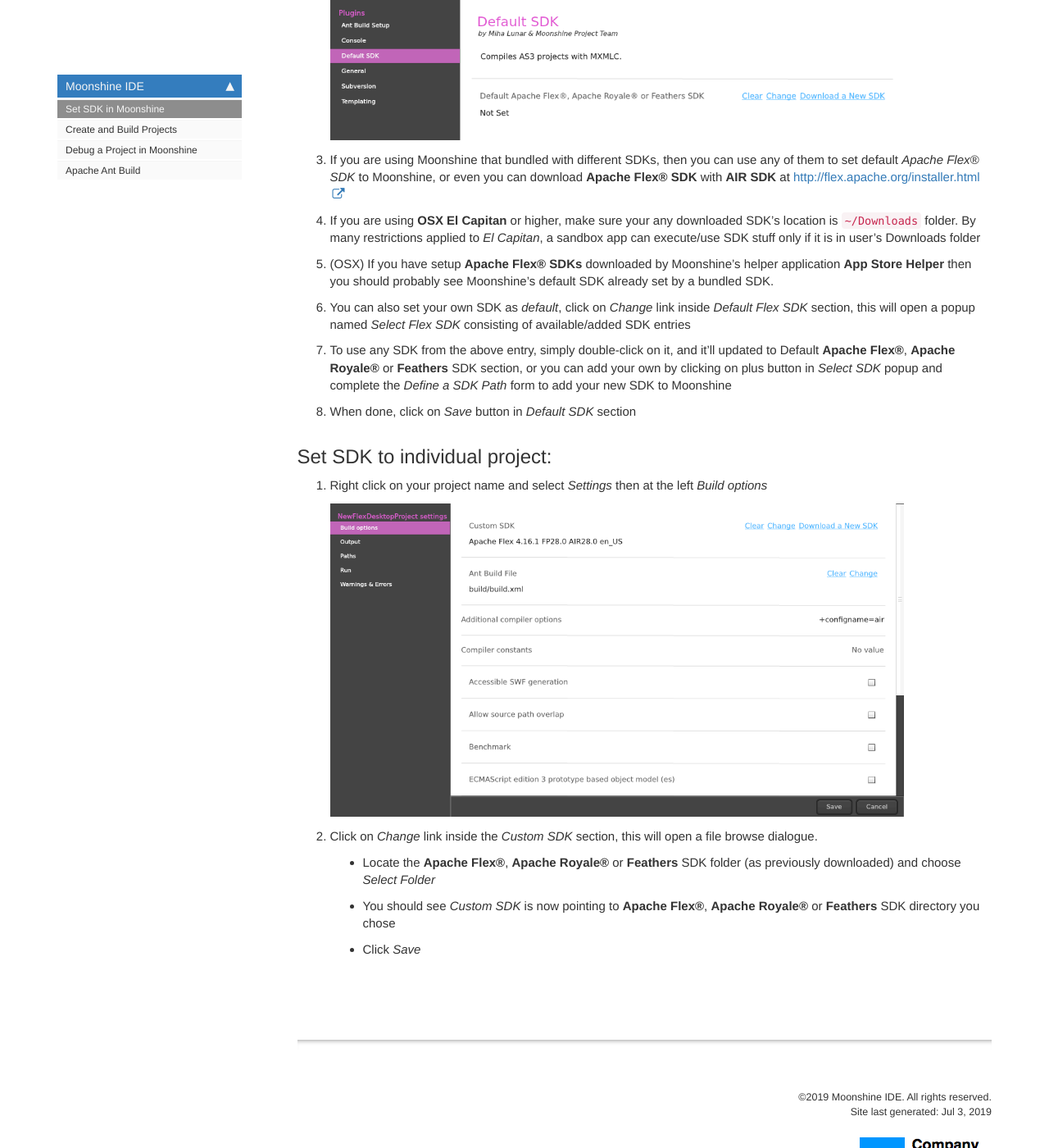
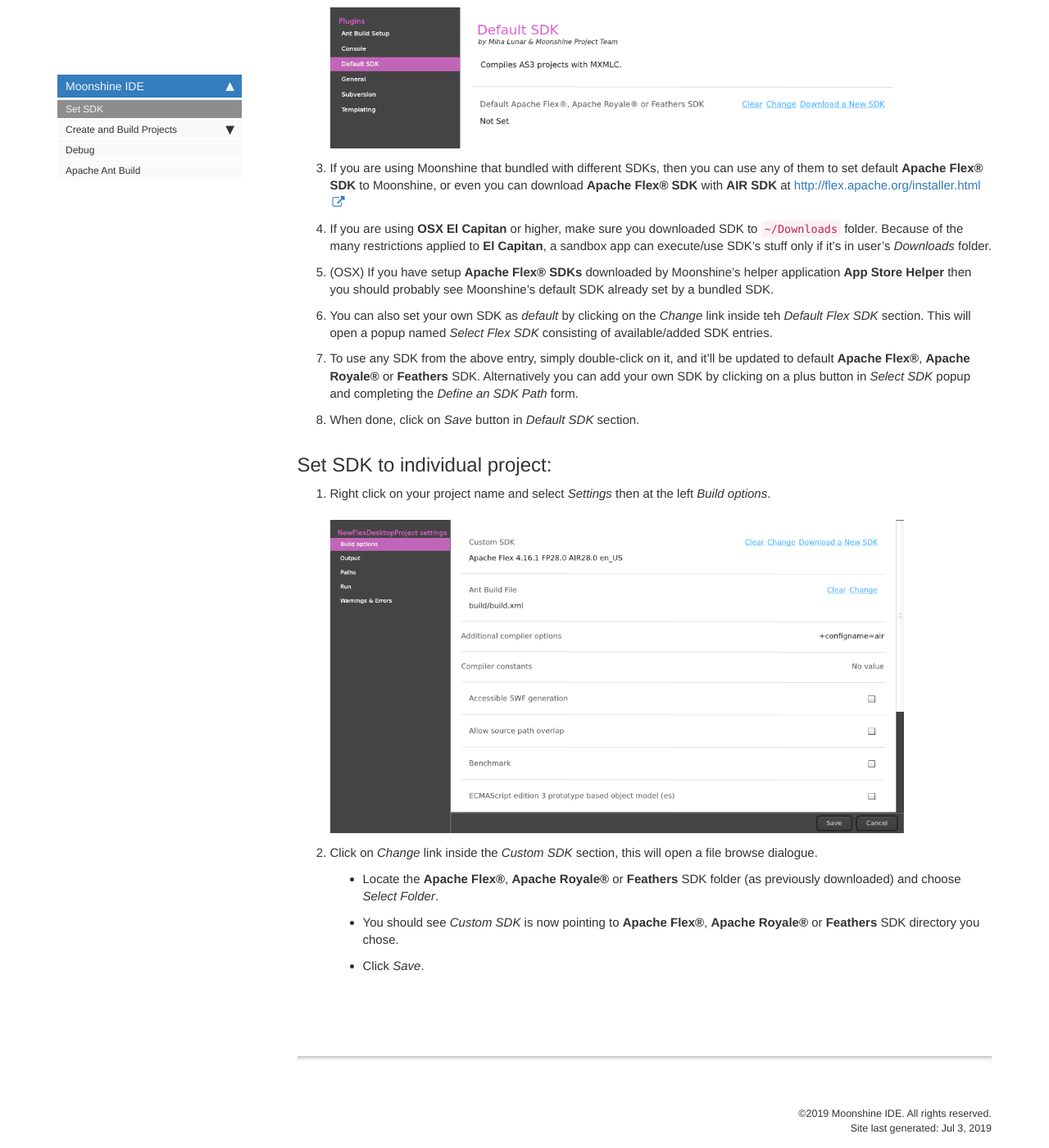
Before and after one commit to Moonshine-IDE/MoonshineWebsite, a Jekyll site: the page built from pages/moonshine/moonshine_set_sdk.md, in a window 1280 px wide and 1400 px high, scrolled down 453 px. Shown: the whole window at 82% size. Built offline with Jekyll 4.4.1, drawn with Linux system fonts in a browser that asks for light colours; comment, search, counter and statistics services are not loaded.

Commit message:
Restructure "Create and Build" section

```diff
--- a/pages/moonshine/moonshine_set_sdk.md
+++ b/pages/moonshine/moonshine_set_sdk.md
@@ -5,21 +5,37 @@
 folder: moonshine
 toc: true
 ---
+
 ## Set default SDK:
+
 1. Start Moonshine
+
 2. In Moonshine go to `File -> Settings -> Default SDK`
-![Screenshot: default SDK](/images/moonshine/default_sdk.png)
-3. If you are using Moonshine that bundled with different SDKs, then you can use any of them to set default *Apache Flex® SDK* to Moonshine, or even you can download **Apache Flex® SDK** with **AIR SDK** at [http://flex.apache.org/installer.html](http://flex.apache.org/installer.html){:target="_blank"}
-4. If you are using **OSX El Capitan** or higher, make sure your any downloaded SDK’s location is `~/Downloads` folder. By many restrictions applied to *El Capitan*, a sandbox app can execute/use SDK stuff only if it is in user’s Downloads folder
+
+    ![Screenshot: default SDK](/images/moonshine/default_sdk.png)
+
+3. If you are using Moonshine that bundled with different SDKs, then you can use any of them to set default **Apache Flex® SDK** to Moonshine, or even you can download **Apache Flex® SDK** with **AIR SDK** at [http://flex.apache.org/installer.html](http://flex.apache.org/installer.html){:target="_blank"}
+
+4. If you are using **OSX El Capitan** or higher, make sure you downloaded SDK to `~/Downloads` folder. Because of the many restrictions applied to **El Capitan**, a sandbox app can execute/use SDK's stuff only if it's in user’s _Downloads_ folder.
+
 5. (OSX) If you have setup **Apache Flex® SDKs** downloaded by Moonshine’s helper application **App Store Helper** then you should probably see Moonshine’s default SDK already set by a bundled SDK.
-6. You can also set your own SDK as _default_, click on _Change_ link inside _Default Flex SDK_ section, this will open a popup named _Select Flex SDK_ consisting of available/added SDK entries
-7. To use any SDK from the above entry, simply double-click on it, and it’ll updated to Default **Apache Flex®**, **Apache Royale®** or **Feathers** SDK section, or you can add your own by clicking on plus button in _Select SDK_ popup and complete the _Define a SDK Path_ form to add your new SDK to Moonshine
-8. When done, click on _Save_ button in _Default SDK_ section
+
+6. You can also set your own SDK as _default_ by clicking on the _Change_ link inside teh _Default Flex SDK_ section. This will open a popup named _Select Flex SDK_ consisting of available/added SDK entries.
+
+7. To use any SDK from the above entry, simply double-click on it, and it’ll be updated to default **Apache Flex®**, **Apache Royale®** or **Feathers** SDK. Alternatively you can add your own SDK by clicking on a plus button in _Select SDK_ popup and completing the _Define an SDK Path_ form.
+
+8. When done, click on _Save_ button in _Default SDK_ section.
 
 ## Set SDK to individual project:
-1. Right click on your project name and select _Settings_ then at the left _Build options_
-![Screenshot: custom SDK](/images/moonshine/custom_sdk-1.png)
+
+1. Right click on your project name and select _Settings_ then at the left _Build options_.
+
+    ![Screenshot: custom SDK](/images/moonshine/custom_sdk.png)
+
 2. Click on _Change_ link inside the _Custom SDK_ section, this will open a file browse dialogue.
-    * Locate the **Apache Flex®**, **Apache Royale®** or **Feathers** SDK folder (as previously downloaded) and choose _Select Folder_
-    * You should see _Custom SDK_ is now pointing to **Apache Flex®**, **Apache Royale®** or **Feathers** SDK directory you chose
-    * Click _Save_
+
+   * Locate the **Apache Flex®**, **Apache Royale®** or **Feathers** SDK folder (as previously downloaded) and choose _Select Folder_.
+
+   * You should see _Custom SDK_ is now pointing to **Apache Flex®**, **Apache Royale®** or **Feathers** SDK directory you chose.
+
+   * Click _Save_.
```
Also changed, not shown: _data/sidebars/moonshine_sidebar.yml (+25 -5 lines), pages/moonshine/moonshine_create_and_build_desktop_projects.md (added, +45 -0 lines), pages/moonshine/moonshine_create_and_build_mobile_projects.md (added, +31 -0 lines), pages/moonshine/moonshine_create_and_build_projects.md (deleted, +0 -112 lines), pages/moonshine/moonshine_create_and_build_royale_projects.md (added, +41 -0 lines), pages/moonshine/moonshine_create_and_build_web_projects.md (added, +42 -0 lines), images/moonshine/created_new_flex_desktop_project.png (renamed from images/moonshine/created_new_flex_desktop_project-1.png), images/moonshine/custom_sdk.png (renamed from images/moonshine/custom_sdk-1.png).
